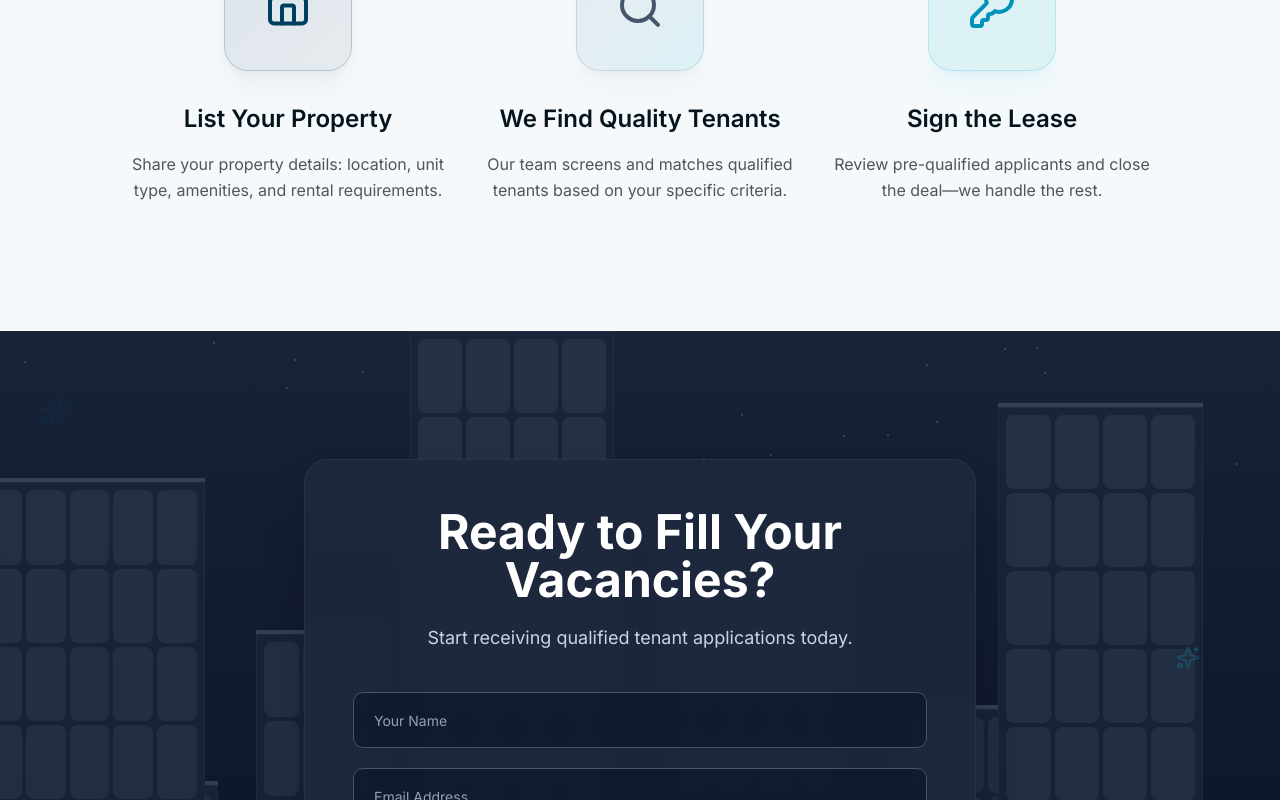
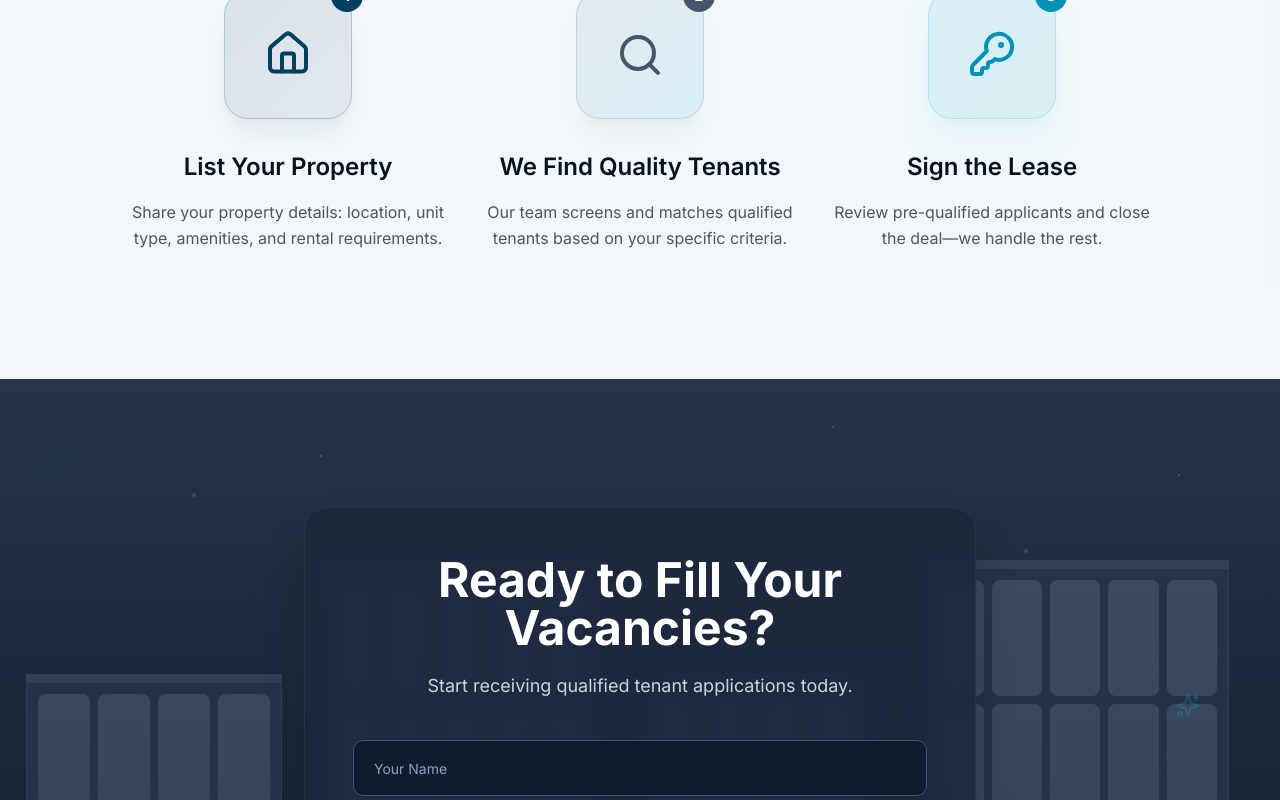
Before and after one commit to 3arii/Sherpa-Landing-Demo, a React (Vite) app: page / in a window 1280 px wide. Shown: the part 2000-2800 px from the top of the page. Built offline with nearby package versions, Linux system fonts and the light colour scheme.

Commit message:
refactor: update Hero component background and overlay styles

```diff
--- a/src/components/Hero.jsx
+++ b/src/components/Hero.jsx
@@ -8,20 +8,18 @@ const tenantQualities = ["Reliable", "High-Earning", "Long-Term", "Qualified", "
 
 export default function Hero() {
   return (
-    <section className="relative min-h-screen flex items-center justify-center overflow-hidden">
-      {/* Background Image */}
-      <div
-        className="absolute inset-0 -z-10"
+    <section
+      className="relative min-h-screen flex items-center justify-center overflow-hidden"
       style={{
-          backgroundImage: "url('https://images.unsplash.com/photo-1560448204-e02f11c3d0e2?w=1920&q=80')",
+        backgroundImage: "url('https://images.pexels.com/photos/259950/pexels-photo-259950.jpeg')",
         backgroundSize: "cover",
-          backgroundPosition: "center",
+        backgroundPosition: "center 30%",
       }}
     >
-        <div className="absolute inset-0 bg-gradient-to-b from-white/60 via-white/40 to-white/90" />
-      </div>
+      {/* Overlay gradient - subtle fade to background at bottom */}
+      <div className="absolute inset-0 bg-gradient-to-b from-white/50 via-white/30 via-70% to-white/70" />
 
-      <div className="container mx-auto px-6 text-center pt-20">
+      <div className="relative z-10 container mx-auto px-6 text-center pt-20">
         {/* Main Headline with LayoutTextFlip */}
         <motion.div
           className="flex flex-col items-center justify-center gap-2 mb-6"
@@ -130,11 +128,12 @@ export default function Hero() {
         </motion.div>
 
         <p className="text-xs text-muted-foreground mt-4">*Based on average results</p>
+      </div>
 
-        {/* Scroll Hint */}
+      {/* Scroll Hint - positioned relative to section, not content */}
       <motion.a
         href="#why-sherpa"
-          className="absolute bottom-8 left-1/2 -translate-x-1/2 flex flex-col items-center gap-2 text-muted-foreground hover:text-foreground transition-colors cursor-pointer"
+        className="absolute bottom-8 left-1/2 -translate-x-1/2 z-10 flex flex-col items-center gap-2 text-muted-foreground hover:text-foreground transition-colors cursor-pointer"
         initial={{ opacity: 0 }}
         animate={{ opacity: 1 }}
         transition={{ duration: 0.6, delay: 1.2 }}
@@ -147,7 +146,6 @@ export default function Hero() {
           <ChevronDown className="w-6 h-6" />
         </motion.div>
       </motion.a>
-      </div>
     </section>
   )
 }
--- a/src/components/HowItWorks.jsx
+++ b/src/components/HowItWorks.jsx
@@ -61,7 +61,7 @@ const stepVariants = {
 
 export default function HowItWorks() {
   return (
-    <section id="how-it-works" className="py-24 md:py-32 overflow-hidden">
+    <section id="how-it-works" className="py-24 md:py-32 overflow-hidden bg-muted/30">
       <div className="container mx-auto px-6">
         <motion.div
           className="text-center mb-16 md:mb-20"
--- a/src/components/ValueProps.jsx
+++ b/src/components/ValueProps.jsx
@@ -116,6 +116,8 @@ export default function ValueProps() {
             </motion.div>
           ))}
         </motion.div>
+
+        <p className="text-xs text-muted-foreground text-center mt-8">*Based on average results</p>
       </div>
     </section>
   )
--- a/src/components/ui/building-3d.jsx
+++ b/src/components/ui/building-3d.jsx
@@ -1,49 +1,40 @@
 function Building({ x, width, floors, windowsPerFloor, isHovered, delay = 0 }) {
+  const windowCount = floors * windowsPerFloor
+
   return (
     <div
       className="absolute bottom-0"
       style={{
         left: `${x}%`,
         width: `${width}%`,
-        height: `${floors * 8 + 4}%`,
+        height: `${floors * 12 + 8}%`,
+        willChange: isHovered ? 'auto' : 'auto',
       }}
     >
-      {/* Building body */}
-      <div className="absolute inset-0 bg-slate-800 border-x border-t border-slate-600/30" />
+      {/* Building body with apartment-style look */}
+      <div className="absolute inset-0 bg-slate-700 border-x border-t border-slate-500/40" />
 
-      {/* Windows grid */}
+      {/* Windows grid - using CSS classes for better performance */}
       <div
-        className="absolute inset-2 grid gap-1"
+        className="absolute inset-3 grid gap-2"
         style={{
           gridTemplateRows: `repeat(${floors}, 1fr)`,
           gridTemplateColumns: `repeat(${windowsPerFloor}, 1fr)`,
         }}
       >
-        {Array.from({ length: floors * windowsPerFloor }).map((_, index) => {
-          const row = Math.floor(index / windowsPerFloor)
-          const col = index % windowsPerFloor
-          const windowDelay = delay + (row * 0.02) + (col * 0.01)
-
-          return (
-            <div
-              key={index}
-              className="rounded-sm transition-all"
-              style={{
-                backgroundColor: isHovered ? 'rgba(251, 191, 36, 0.9)' : 'rgba(51, 65, 85, 0.8)',
-                boxShadow: isHovered
-                  ? '0 0 12px rgba(251, 191, 36, 0.7), 0 0 24px rgba(251, 191, 36, 0.4)'
-                  : 'none',
-                transitionDuration: '0.2s',
-                transitionDelay: isHovered ? `${windowDelay}s` : '0s',
-                transitionTimingFunction: 'ease-out',
-              }}
-            />
-          )
-        })}
+        {Array.from({ length: windowCount }).map((_, index) => (
+          <div
+            key={index}
+            className={`rounded-sm transition-colors duration-200 ${isHovered ? 'bg-amber-300 shadow-[0_0_8px_rgba(251,191,36,0.6)]' : 'bg-slate-500/70'}`}
+            style={{
+              transitionDelay: isHovered ? `${delay + index * 0.015}s` : '0s',
+            }}
+          />
+        ))}
       </div>
 
-      {/* Roof accent */}
-      <div className="absolute -top-1 left-0 right-0 h-1 bg-slate-600" />
+      {/* Flat roof for apartment building look */}
+      <div className="absolute -top-2 left-0 right-0 h-2 bg-slate-600" />
     </div>
   )
 }
@@ -51,40 +42,30 @@ function Building({ x, width, floors, windowsPerFloor, isHovered, delay = 0 }) {
 export function Building3D({ isHovered = false }) {
   return (
     <div className="absolute inset-0 overflow-hidden pointer-events-none">
-      {/* Sky gradient background */}
-      <div className="absolute inset-0 bg-gradient-to-b from-slate-800 via-slate-900 to-slate-950" />
+      {/* Evening sky gradient */}
+      <div className="absolute inset-0 bg-gradient-to-b from-slate-700 via-slate-800 to-slate-900" />
 
-      {/* Stars */}
+      {/* Stars - static positions for performance */}
       <div className="absolute inset-0">
-        {Array.from({ length: 50 }).map((_, i) => (
-          <div
-            key={i}
-            className="absolute w-0.5 h-0.5 bg-white/30 rounded-full"
-            style={{
-              left: `${Math.random() * 100}%`,
-              top: `${Math.random() * 40}%`,
-            }}
-          />
-        ))}
+        <div className="absolute w-1 h-1 bg-white/20 rounded-full" style={{ left: '15%', top: '12%' }} />
+        <div className="absolute w-0.5 h-0.5 bg-white/30 rounded-full" style={{ left: '25%', top: '8%' }} />
+        <div className="absolute w-1 h-1 bg-white/15 rounded-full" style={{ left: '45%', top: '15%' }} />
+        <div className="absolute w-0.5 h-0.5 bg-white/25 rounded-full" style={{ left: '65%', top: '5%' }} />
+        <div className="absolute w-1 h-1 bg-white/20 rounded-full" style={{ left: '80%', top: '18%' }} />
+        <div className="absolute w-0.5 h-0.5 bg-white/30 rounded-full" style={{ left: '92%', top: '10%' }} />
       </div>
 
-      {/* Buildings - Back row (darker, smaller) */}
-      <Building x={5} width={12} floors={6} windowsPerFloor={3} isHovered={isHovered} delay={0.3} />
-      <Building x={20} width={10} floors={8} windowsPerFloor={3} isHovered={isHovered} delay={0.2} />
-      <Building x={70} width={14} floors={7} windowsPerFloor={4} isHovered={isHovered} delay={0.25} />
-      <Building x={88} width={10} floors={5} windowsPerFloor={3} isHovered={isHovered} delay={0.35} />
+      {/* Apartment buildings - taller but still apartment-style */}
+      <Building x={2} width={20} floors={5} windowsPerFloor={4} isHovered={isHovered} delay={0.2} />
+      <Building x={25} width={22} floors={6} windowsPerFloor={5} isHovered={isHovered} delay={0} />
+      <Building x={50} width={18} floors={5} windowsPerFloor={4} isHovered={isHovered} delay={0.1} />
+      <Building x={72} width={24} floors={6} windowsPerFloor={5} isHovered={isHovered} delay={0.05} />
 
-      {/* Buildings - Front row (brighter, taller) */}
-      <Building x={-2} width={18} floors={10} windowsPerFloor={5} isHovered={isHovered} delay={0.1} />
-      <Building x={32} width={16} floors={12} windowsPerFloor={4} isHovered={isHovered} delay={0} />
-      <Building x={52} width={14} floors={9} windowsPerFloor={4} isHovered={isHovered} delay={0.15} />
-      <Building x={78} width={16} floors={11} windowsPerFloor={4} isHovered={isHovered} delay={0.05} />
+      {/* Ground/street */}
+      <div className="absolute bottom-0 left-0 right-0 h-4 bg-slate-800" />
 
-      {/* Ground line */}
-      <div className="absolute bottom-0 left-0 right-0 h-px bg-slate-600/50" />
-
-      {/* Fog/atmosphere overlay at bottom */}
-      <div className="absolute bottom-0 left-0 right-0 h-24 bg-gradient-to-t from-slate-900/80 to-transparent" />
+      {/* Subtle fog overlay */}
+      <div className="absolute bottom-0 left-0 right-0 h-16 bg-gradient-to-t from-slate-900/60 to-transparent" />
     </div>
   )
 }
```
Lines whose indentation alone changed are shown as unchanged.
